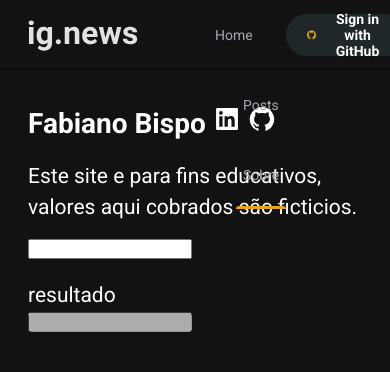
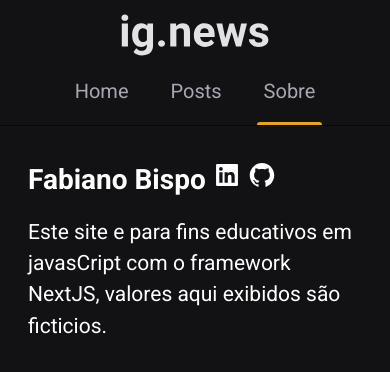
Before and after one commit to fabianoobispo/igniteIgnews, a Next.js app: page /about in a window 390 px wide. Shown: the top 372 px of the page. Built offline with nearby package versions, Linux system fonts and the light colour scheme; no server answers.

Commit message:
adicionado responsividade

```diff
--- a/src/components/Heder/styles.module.scss
+++ b/src/components/Heder/styles.module.scss
@@ -55,3 +55,72 @@
         margin-left: auto;
     }
 }
+
+@media screen and (max-width: 700px) {
+    .headerContainer{
+        height: 8rem;
+        border-bottom: 1px solid var(--gray-800);
+       }
+       .headerContent{
+        max-width: 100%;
+        height: 8rem;
+        margin: 1rem auto;
+        padding: 0 2rem;
+
+        display: flex;
+        flex-direction: column;
+        align-items:stretch;
+
+        img {
+            height: 3rem
+        }
+        nav {
+            margin: 0 auto;
+            height: 5rem;
+            font-size: 20px;
+
+            a{
+                display: inline-block;
+                position: relative;
+                padding: 0 0.5rem;
+                height: 5rem;
+                line-height: 5rem;
+                color: var(--gray-300);
+
+                transition: color 0.2s;
+
+                & + a {
+                    margin-left: 2rem;
+                }
+
+                &:hover {
+                    color: var(--white);
+                }
+                &:active {
+                    color: var(--white);
+                    font-weight: bold;
+                }
+
+                &.active::after {
+                    content: '';
+                    height: 3px;
+                    border-radius: 3px 3px 0 0;
+                    width: 100%;
+                    position: absolute;
+                    bottom: 1px;
+                    left: 0;
+                    background-color: var(--yellow-500);
+                }
+            }
+        }
+
+        button {
+
+            display: none ;
+
+        }
+    }
+
+
+
+  }
--- a/src/components/SignInButton/index.tsx
+++ b/src/components/SignInButton/index.tsx
@@ -29,6 +29,7 @@ export function SignInButton() {
         type="button"
         className={styles.SignInButton}
         onClick={() => signIn('github')}
+
         >
             <FaGithub
             color="#eba417"
--- a/src/pages/about.tsx
+++ b/src/pages/about.tsx
@@ -8,7 +8,7 @@ import styles from './about.module.scss';
 export default function About() {
   const [cnpj, setCnpj] = useState('');
 
-
+/*
   function str(valor: string){
 
 
@@ -23,7 +23,7 @@ export default function About() {
 
 
 
-  }
+  } */
 
 
 
@@ -39,10 +39,10 @@ export default function About() {
       <main className={styles.contentContainer}>
 
         <h1>Fabiano Bispo <a href='https://www.linkedin.com/in/fabiano-bispo-canedo-422738109'><AiFillLinkedin /></a> <a href='https://github.com/fabianoobispo'><AiFillGithub/></a></h1>
-        <p>Este site e para fins educativos, valores aqui cobrados são ficticios.</p>
+        <p>Este site e para fins educativos em javasCript com o framework NextJS, valores aqui exibidos são ficticios.</p>
 
         <br />
-        <input
+      {/*   <input
          maxLength={14}
 
 
@@ -53,7 +53,7 @@ export default function About() {
         <p>resultado</p>
         <input disabled={true} value={cnpj} />
 
-
+ */}
 
 
 
```
Also changed, not shown: src/pages/home.module.scss (+24 -1 lines), src/pages/posts/post.module.scss (+32 -0 lines), src/pages/posts/styles.module.scss (+25 -0 lines), src/components/SignInButton/styles.module.scss (line endings or trailing spaces).
